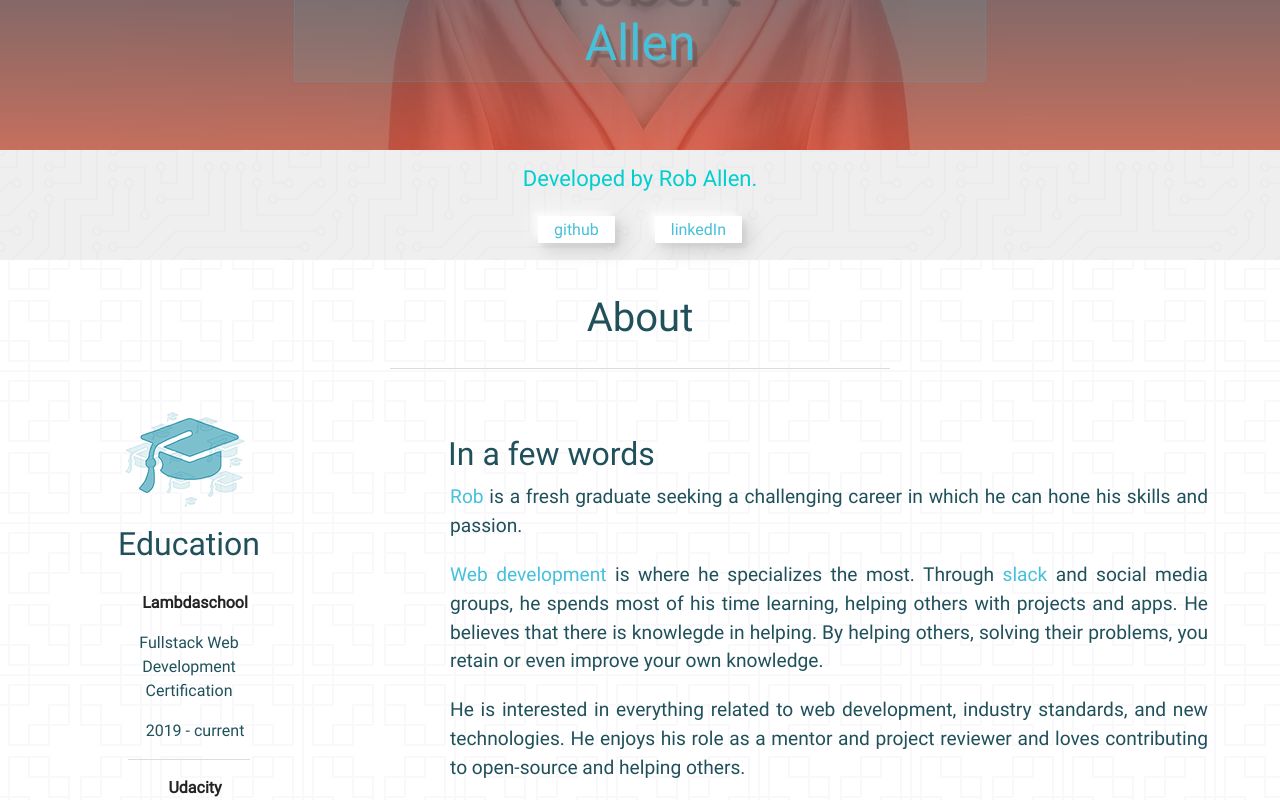
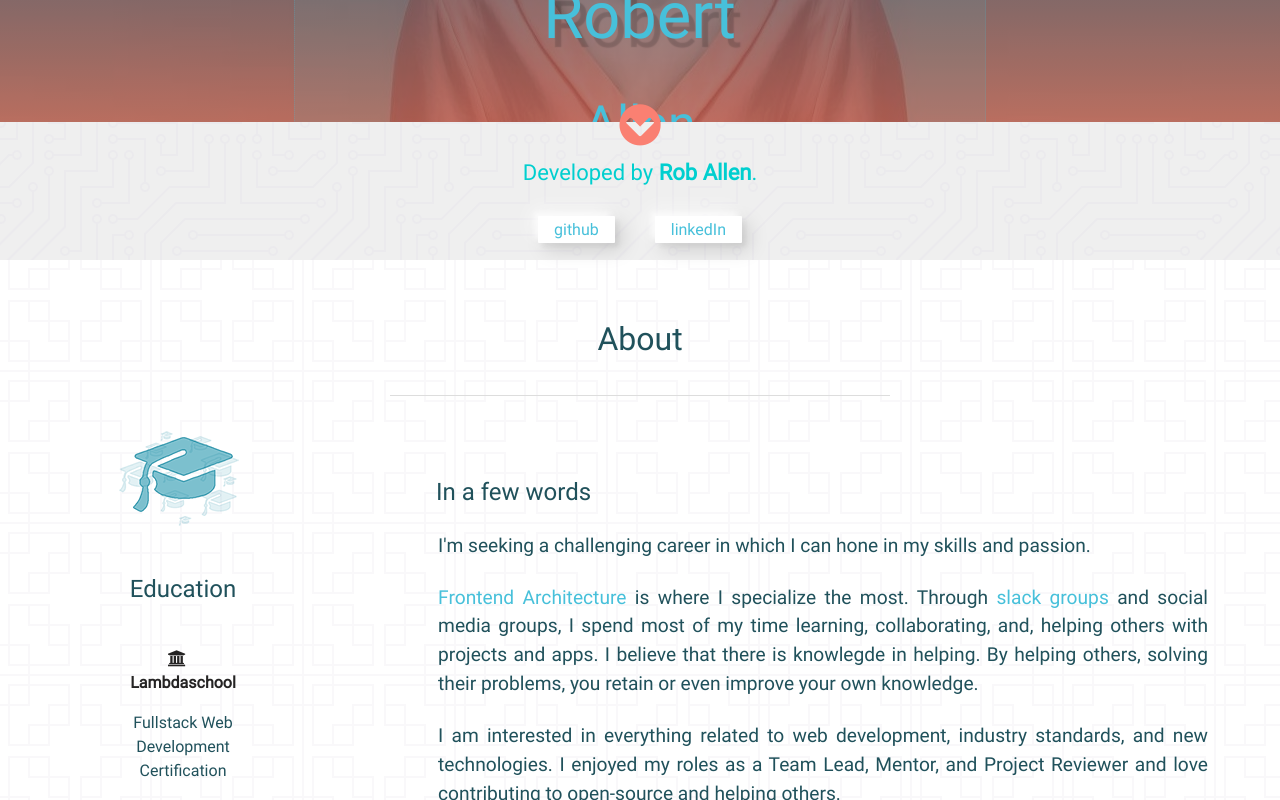
Before and after one commit to robertjallen/robertjallen.io, a React (Create React App) app in the folder portfolio/: page / in a window 1280 px wide. Shown: the part 540-1340 px from the top of the page. Built offline with nearby package versions, Linux system fonts and the light colour scheme.

Commit message:
update logo padding and info circle issues

```diff
--- a/portfolio/public/index.html
+++ b/portfolio/public/index.html
@@ -30,7 +30,8 @@
       work correctly both with client-side routing and a non-root public URL.
       Learn how to configure a non-root public URL by running `npm run build`.
     -->
-    <link rel="stylesheet" href="https://stackpath.bootstrapcdn.com/bootstrap/4.3.1/css/bootstrap.min.css" integrity="sha384-ggOyR0iXCbMQv3Xipma34MD+dH/1fQ784/j6cY/iJTQUOhcWr7x9JvoRxT2MZw1T" crossorigin="anonymous">
+    <link rel="stylesheet" href="https://stackpath.bootstrapcdn.com/font-awesome/4.7.0/css/font-awesome.min.css" integrity="sha384-wvfXpqpZZVQGK6TAh5PVlGOfQNHSoD2xbE+QkPxCAFlNEevoEH3Sl0sibVcOQVnN" crossorigin="anonymous">
+    <!-- <link rel="stylesheet" href="https://stackpath.bootstrapcdn.com/bootstrap/4.3.1/css/bootstrap.min.css" integrity="sha384-ggOyR0iXCbMQv3Xipma34MD+dH/1fQ784/j6cY/iJTQUOhcWr7x9JvoRxT2MZw1T" crossorigin="anonymous"> -->
     <title>Rob Allen</title>
   </head>
   <body>
--- a/portfolio/src/components/about/About.js
+++ b/portfolio/src/components/about/About.js
@@ -48,14 +48,14 @@ export default function About() {
 
         <div className="about2">
           <h2 className="right-title">In a few words</h2>
-          <p><span className="linked">Rob</span> is a fresh graduate seeking a challenging career in which he can hone his
+          <p>I'm seeking a challenging career in which I can hone in my
             skills and passion.</p>
-          <p><span className="linked">Web development</span> is where he specializes the most. Through <a className="linked"
-              rel="nofollow" href="https://udacity-students.slack.com" alt="gitter">slack</a> and social media groups, he
-            spends most of his time learning, helping others with projects and apps. He believes that there is knowlegde
+          <p><span className="linked">Frontend Architecture</span> is where I specialize the most. Through <a className="linked"
+              rel="nofollow" href="https://udacity-students.slack.com" alt="gitter">slack groups</a> and social media groups, I
+            spend most of my time learning, collaborating, and, helping others with projects and apps. I believe that there is knowlegde
             in helping. By helping others, solving their problems, you retain or even improve your own knowledge.</p>
-          <p>He is interested in everything related to web development, industry standards, and new technologies. He
-            enjoys his role as a mentor and project reviewer and loves contributing to open-source and helping others.</p>
+          <p>I am interested in everything related to web development, industry standards, and new technologies. I
+            enjoyed my roles as a Team Lead, Mentor, and Project Reviewer and love contributing to open-source and helping others.</p>
           <p className="wow bounceInLeft"><i>"Knowledge comes from helping others"</i></p>
           <div className="center-button wow bounceInRight" data-wow-delay="1s" data-wow-duration="1s">
             <a className="resume-link" href="images/Robert Allen-newest-3.pdf" download><button
--- a/portfolio/src/components/header/header.css
+++ b/portfolio/src/components/header/header.css
@@ -117,7 +117,7 @@ padding: 10px 15vw 10px 15px;
 }
 .left-bar li.named {
   text-align: left;
-  padding: 13px 0;
+  padding: 13px;
   font-size: 20px;
 }
 .left-bar .robert {
--- a/portfolio/src/components/projects/PortfolioModal.js
+++ b/portfolio/src/components/projects/PortfolioModal.js
@@ -29,7 +29,9 @@ export default function PortfolioModal(props) {
 					<div className={`${props.selected.name}-details nav-details`}><span>DATE</span> {props.selected.date}</div>
 
 					<div className={`intro ${props.selected.name}-intro`}>
-						<div className={`circle circle-${props.selected.overlay}`}><i className="fa fa-info-circle"></i></div>
+						<div className={`circle circle-${props.selected.overlay}`}>
+							<i className="fa fa-info-circle"></i>
+						</div>
 						<p>{props.selected.description}</p>
 					</div>
 
--- a/portfolio/src/components/projects/portfolio.css
+++ b/portfolio/src/components/projects/portfolio.css
@@ -186,7 +186,7 @@ border-radius: 0;
 .intro {
   position: relative;
   height: auto;
-  /* background: #F39C12; */
+  /*  */
 }
 
 .intro div {
@@ -250,7 +250,7 @@ ul.colors {
    opacity: .8;
 }
 .my-brews-intro {
-  background-color: #F3AF3B;
+  background: #F39C12;
 }
 /* ul.colors li:nth-child(2) {
   background: #2ecc71;
```
